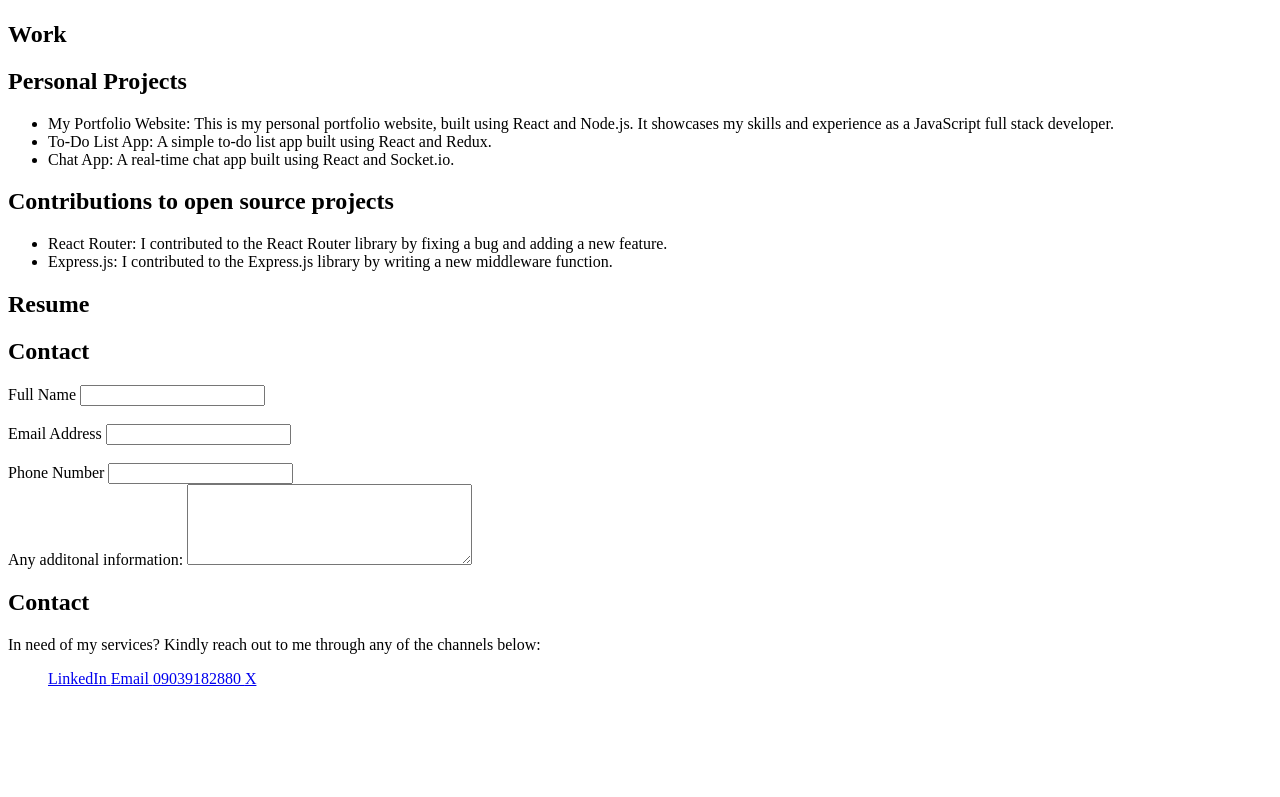
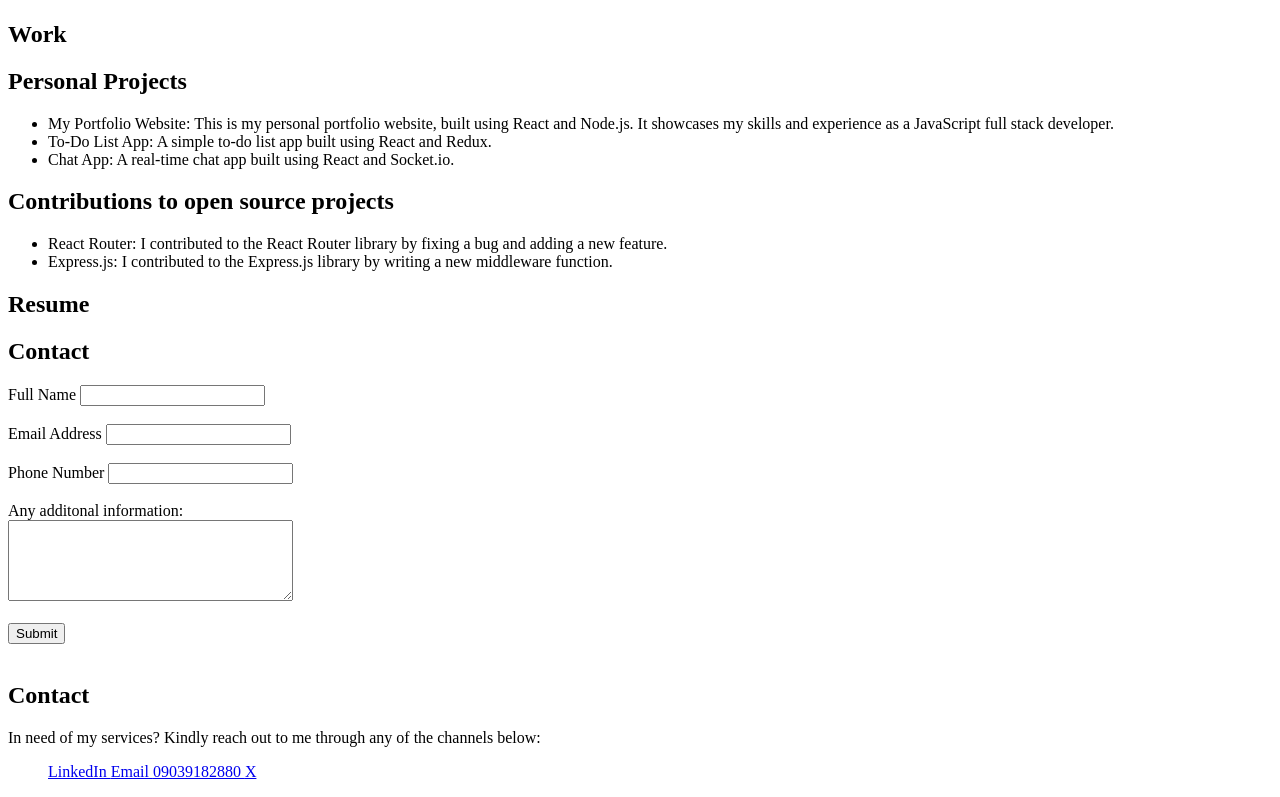
Before and after one commit to ToffanTee/html_checkpoint, a plain HTML site: page index.html in a window 1280 px wide. Shown: the part 741-1538 px from the top of the page. Before the commit the page ends 1445 px from the top, so only its background shows below. Drawn offline with Linux system fonts and the light colour scheme.

Commit message:
made slight adjustment to contact page

```diff
--- a/index.html
+++ b/index.html
@@ -90,13 +90,14 @@
                 <h1> Contact </h1>
                 <form>
                     <label> Full Name </label>
-                    <input type="text" name="firstName"><br><br>
+                    <input type="text" name="firstName"> <br> <br>
                     <label> Email Address </label>
-                    <input type="email"><br><br>
+                    <input type="email"> <br> <br>
                     <label> Phone Number </label>
-                    <input type="number"><br>
-                    <label for="information"> Any additonal information:</label>
-                    <textarea id="information" name="information" rows="5" cols="33"> </textarea>
+                    <input type="number"> <br> <br>
+                    <label for="information"> Any additonal information:</label> <br>
+                    <textarea id="information" name="information" rows="5" cols="33"> </textarea> <br> <br>
+                    <input type="submit" value="Submit"> <br> <br>
                 </form>
             </div>
         </section>
```
